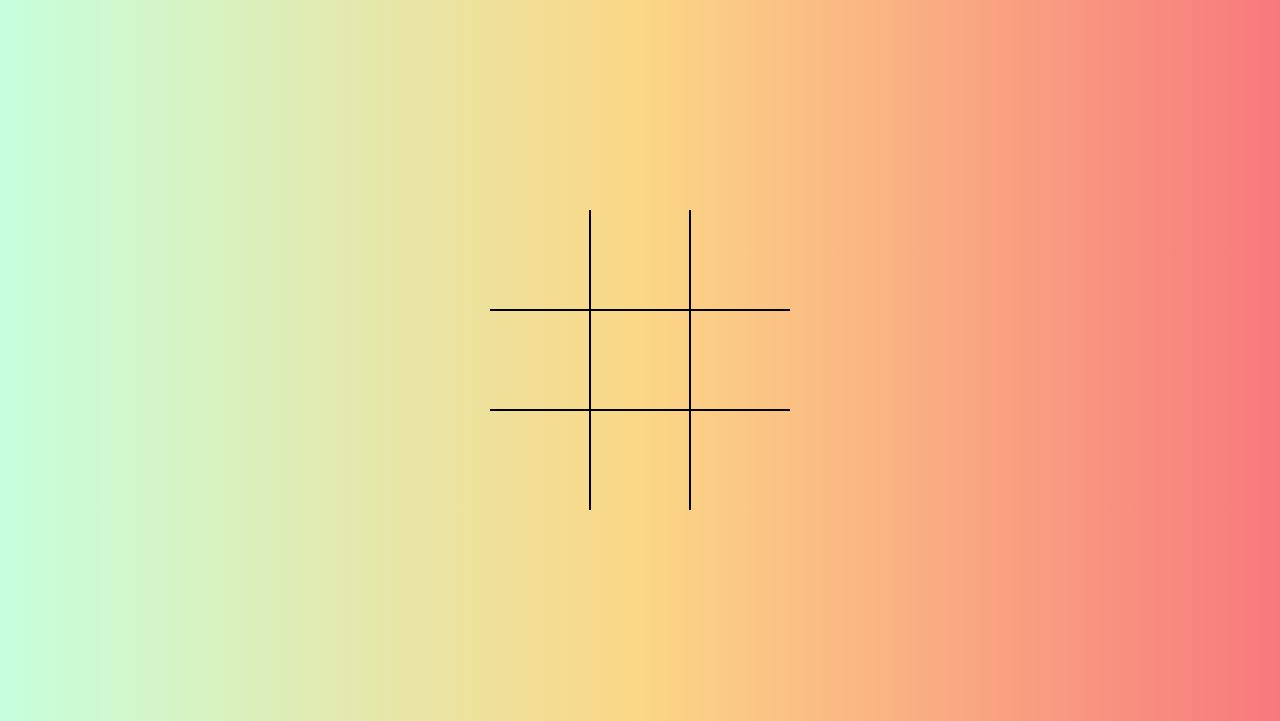
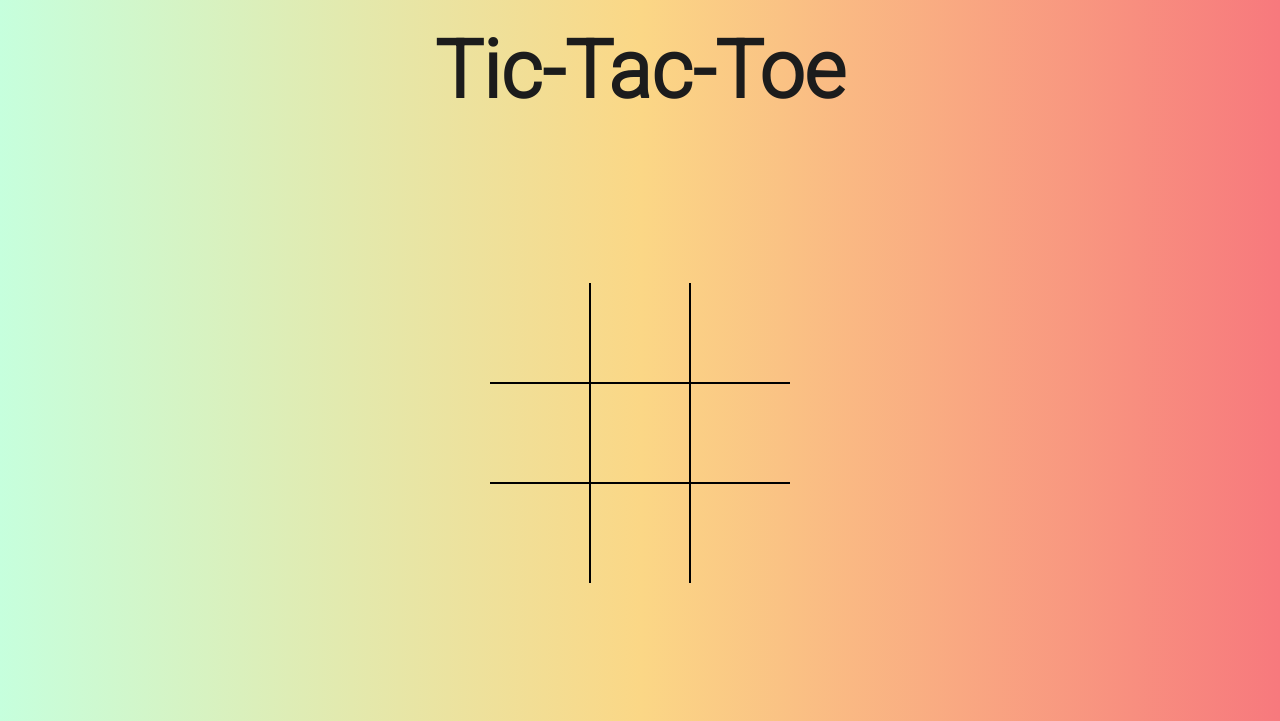
Before and after one commit to trroev/tic-tac-toe, a plain HTML site: page index.html in a window 1280 px wide. Shown: the top 721 px of the page. Drawn offline with Linux system fonts and the light colour scheme.

Commit message:
added header

```diff
--- a/index.html
+++ b/index.html
@@ -7,9 +7,10 @@
     <link rel="stylesheet" href="style.css">
     <script src="https://kit.fontawesome.com/7e129bd375.js" crossorigin="anonymous"></script>
     <script src="script.js" defer></script>
-    <title>Tic-Tac-Toe</title>
+    <title>❌ Tic-Tac-Toe ⭕️</title>
 </head>
 <body>
+    <div class="header">Tic-Tac-Toe</div>
     <div class="board" id="board">
         <div class="cell" data-cell></div>
         <div class="cell" data-cell></div>
--- a/style.css
+++ b/style.css
@@ -17,6 +17,14 @@ body {
     justify-content: center;
     align-items: center;
     height: 100vh;
+    color: rgb(28, 28, 28);
+    font-family: 'Roboto', sans-serif;
+}
+
+.header {
+    font-size: 5rem;
+    font-weight: 900;
+    padding: 1.5rem;
 }
 
 .board {
@@ -75,7 +83,7 @@ body {
 .board.x .cell:not(.x):not(.circle):hover::after,
 .board.circle .cell:not(.x):not(.circle):hover::before,
 .board.circle .cell:not(.x):not(.circle):hover::before {
-    background-color: lightgray;
+    background-color: #C6FFDD97;
 }
 
 .cell.x::before,
@@ -155,8 +163,6 @@ body {
 .footer {
     margin-top: auto;
     font-size: 1.5rem;
-    color: rgb(28, 28, 28);
-    font-family: 'Roboto', sans-serif;
 }
 
 .fa-github {
```
